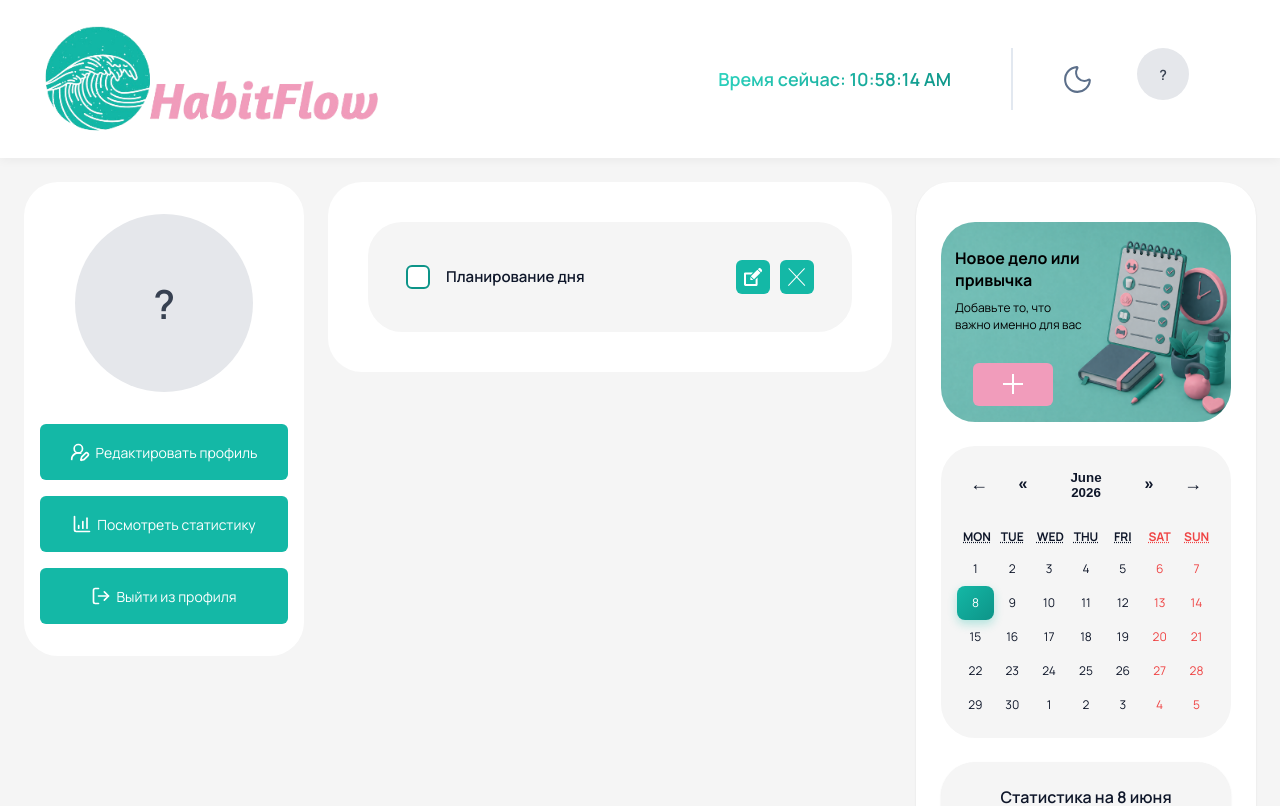
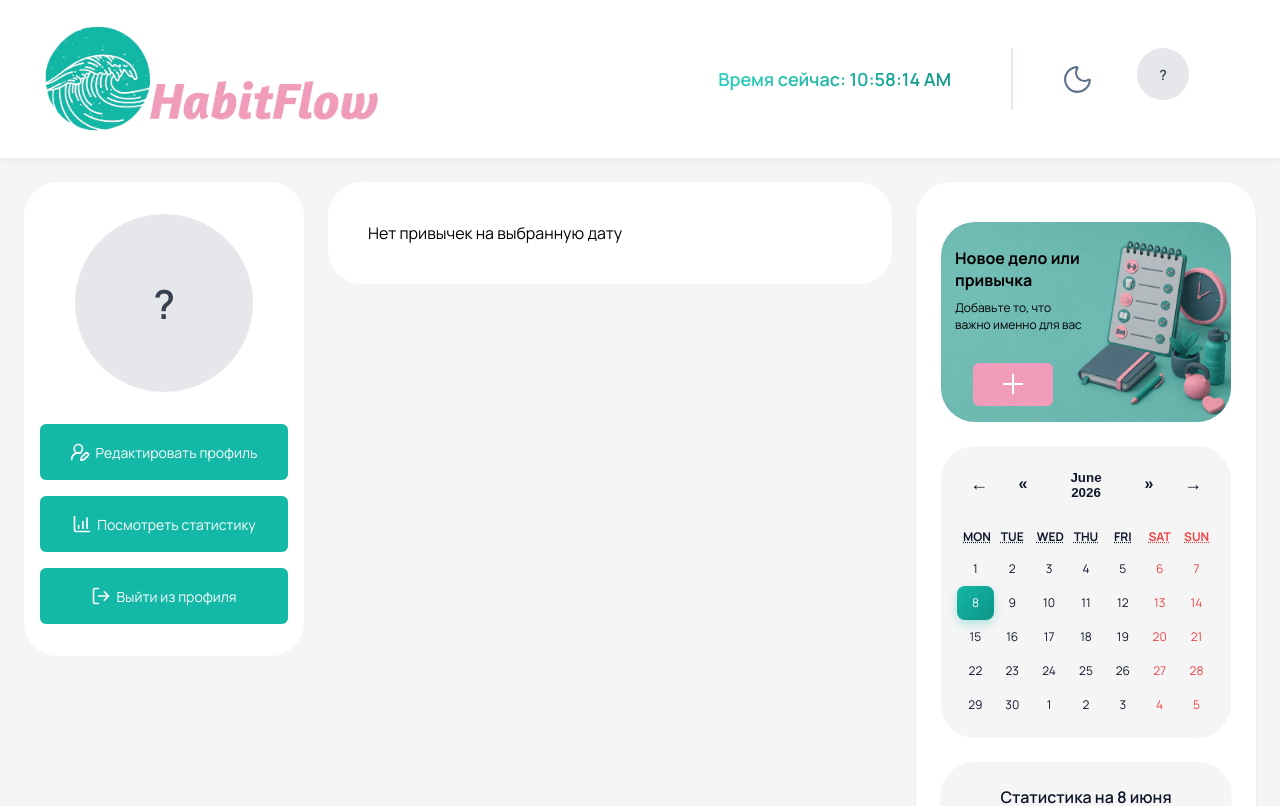
Before and after one commit to AnnaKo1009/habit-tracker, a React (Vite) app: page /main in a window 1280 px wide. Shown: the top 806 px of the page. Built offline with nearby package versions, Linux system fonts and the light colour scheme; sample sign-in values are in the browser's storage.

Commit message:
fix: изменен интерфейс habit

```diff
--- /dev/null
+++ b/src/api/habitsApi.ts
@@ -0,0 +1,14 @@
+export interface Habit {
+    id: string;
+    name: string;
+    frequency: 'daily' | 'weekly' | 'custom';
+    interval?: number;
+    startDate: string;
+    createdAt: string;
+    updatedAt: string;
+    userId: string;
+    logs: {
+        date: string; completed: boolean
+    }[];
+
+ }
--- a/src/mocks/habits.ts
+++ b/src/mocks/habits.ts
@@ -1,95 +1,32 @@
-import type { Habit } from '../widgets/HabitCard/ui/types';
+import type { Habit } from '../api/habitsApi';
 
 export const mockHabits: Habit[] = [
   {
     id: '1',
     name: 'Пить воду',
-        completed: false,
-        completedDates: ['2026-06-16', '2026-06-12', '2026-06-13'],
     createdAt: '2026-06-01',
     startDate: '2026-06-12',
     frequency: 'daily',
+    updatedAt: '2026-06-01',
+    userId: 'user-1',
+    logs: [
+      { date: '2026-06-16', completed: true },
+      { date: '2026-06-12', completed: true },
+      { date: '2026-06-13', completed: true },
+    ],
   },
   {
     id: '2',
     name: 'Зарядка',
-        completed: false,
-        completedDates: ['2026-06-11', '2026-06-17'],
     createdAt: '2026-06-01',
     startDate: '2026-06-11',
     frequency: 'custom',
     interval: 3,
-    },
-    {
-        id: '3',
-        name: 'Чтение 20 страниц',
-        completed: false,
-        completedDates: ['2026-06-10', '2026-06-11', '2026-06-13', '2026-06-14'],
-        createdAt: '2026-06-05',
-        startDate: '2026-06-10',
-        frequency: 'daily',
-    },
-    {
-        id: '4',
-        name: 'Медитация 10 минут',
-        completed: false,
-        completedDates: ['2026-06-13', '2026-06-15', '2026-06-17'],
-        createdAt: '2026-06-08',
-        startDate: '2026-06-12',
-        frequency: 'weekly',
-    },
-    {
-        id: '5',
-        name: 'Прогулка на свежем воздухе',
-        completed: false,
-        completedDates: ['2026-06-11', '2026-06-13'],
-        createdAt: '2026-06-03',
-        startDate: '2026-06-09',
-        frequency: 'daily',
-    },
-    {
-        id: '6',
-        name: 'Изучать китайский 20 минут',
-        completed: false,
-        completedDates: ['2026-06-12', '2026-06-14'],
-        createdAt: '2026-06-10',
-        startDate: '2026-06-10',
-        frequency: 'daily',
-    },
-    {
-        id: '7',
-        name: 'Уборка дома',
-        completed: false,
-        completedDates: ['2026-06-11'],
-        createdAt: '2026-06-02',
-        startDate: '2026-06-11',
-        frequency: 'weekly',
-    },
-    {
-        id: '8',
-        name: 'Писать код 1 час',
-        completed: false,
-        completedDates: ['2026-06-17', '2026-06-11', '2026-06-12', '2026-06-13', '2026-06-14'],
-        createdAt: '2026-06-09',
-        startDate: '2026-06-09',
-        frequency: 'daily',
-    },
-    {
-        id: '9',
-        name: 'Здоровый завтрак',
-        completed: false,
-        completedDates: ['2026-06-13', '2026-06-14'],
-        createdAt: '2026-06-07',
-        startDate: '2026-06-10',
-        frequency: 'daily',
-    },
-    {
-        id: '10',
-        name: 'Планирование дня',
-        completed: false,
-        completedDates: ['2026-06-10', '2026-06-12', '2026-06-14'],
-        createdAt: '2026-06-01',
-        startDate: '2026-06-08',
-        frequency: 'daily',
+    updatedAt: '2026-06-01',
+    userId: 'user-1',
+    logs: [
+      { date: '2026-06-11', completed: true },
+      { date: '2026-06-17', completed: true },
+    ],
   },
 ];
--- a/src/store/habitsSlice.ts
+++ b/src/store/habitsSlice.ts
@@ -1,16 +1,6 @@
 import { createSlice, type PayloadAction } from "@reduxjs/toolkit";
 import { mockHabits } from "../mocks/habits";
-
-interface Habit {
-  id: string;
-  name: string;
-  completed: boolean;
-  completedDates: string[];
-  createdAt: string;
-  startDate: string;
-  frequency: "daily" | "weekly" | "custom";
-  interval?: number;
-}
+import type { Habit } from '../api/habitsApi';
 
 interface HabitsState {
   items: Habit[];
@@ -54,11 +44,15 @@ const habitsSlice = createSlice({
     ) => {
       const habit = state.items.find((h) => h.id === action.payload.id);
       if (habit) {
-        const index = habit.completedDates.indexOf(action.payload.date);
-        if (index === -1) {
-          habit.completedDates.push(action.payload.date);
+        const existingLogHabit = habit.logs.findIndex((log) => log.date === action.payload.date );
+
+        if(existingLogHabit === -1) {
+          habit.logs.push({
+            date: action.payload.date,
+            completed: true,
+          });
         } else {
-          habit.completedDates.splice(index, 1);
+          habit.logs.splice(existingLogHabit, 1);
         }
       }
     },
--- a/src/utils/habitHelpers.ts
+++ b/src/utils/habitHelpers.ts
@@ -3,7 +3,7 @@ import type { Habit } from "../widgets/HabitCard/ui/types";
 export const shouldShowHabit = (habit: Habit, dateString: string): boolean => {
     if (habit.startDate > dateString) return false;
 
-    if (habit.completedDates.includes(dateString)) return true;
+    if (habit.logs.some(log => log.date === dateString && log.completed)) return true;
 
     const startDate = new Date(habit.startDate + "T00:00:00");
     const currentDate = new Date(dateString + "T00:00:00");
--- a/src/widgets/HabitCard/ui/HabitCard.tsx
+++ b/src/widgets/HabitCard/ui/HabitCard.tsx
@@ -15,7 +15,7 @@ export const HabitCardUI: FC<HabitCardUIProps> = ({
 }) => {
 
     const selectedDateString = selectedDate.toLocaleDateString('en-CA');
-    const isCompleted = habit.completedDates.includes(selectedDateString);
+    const isCompleted = habit.logs.some(log => log.date === selectedDateString && log.completed);
 
     const [isExiting, setIsExiting] = useState(false); // для добавления класса exiting для анимации анимации
 
--- a/src/widgets/HabitCard/ui/types.ts
+++ b/src/widgets/HabitCard/ui/types.ts
@@ -4,9 +4,9 @@ export interface Habit {
     completed: boolean;
     createdAt: string;
     startDate: string;
-    completedDates: string[];
     frequency: 'daily' | 'weekly' | 'custom';
     interval?: number;
+    logs: { date: string; completed: boolean }[];
 
 }
 
```
Lines whose indentation alone changed are shown as unchanged.
